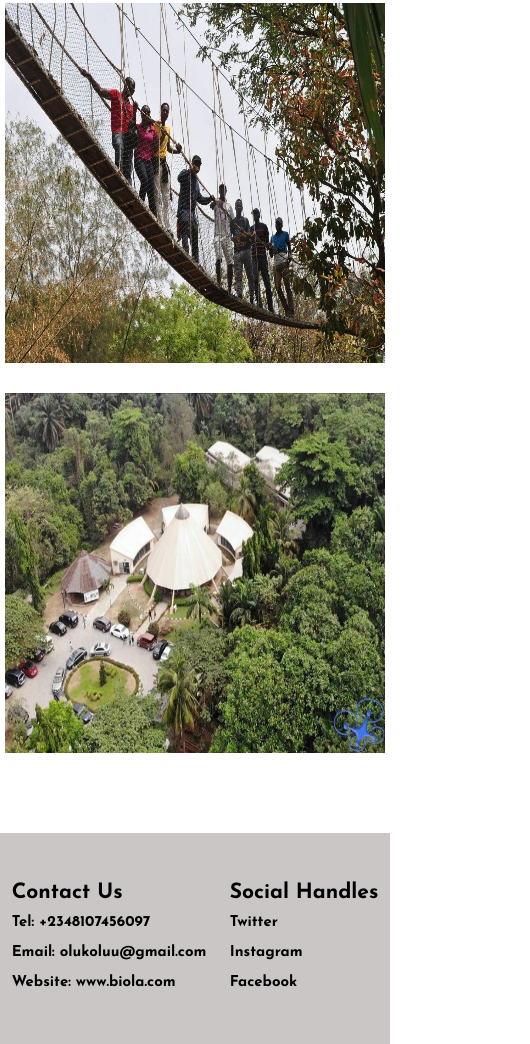
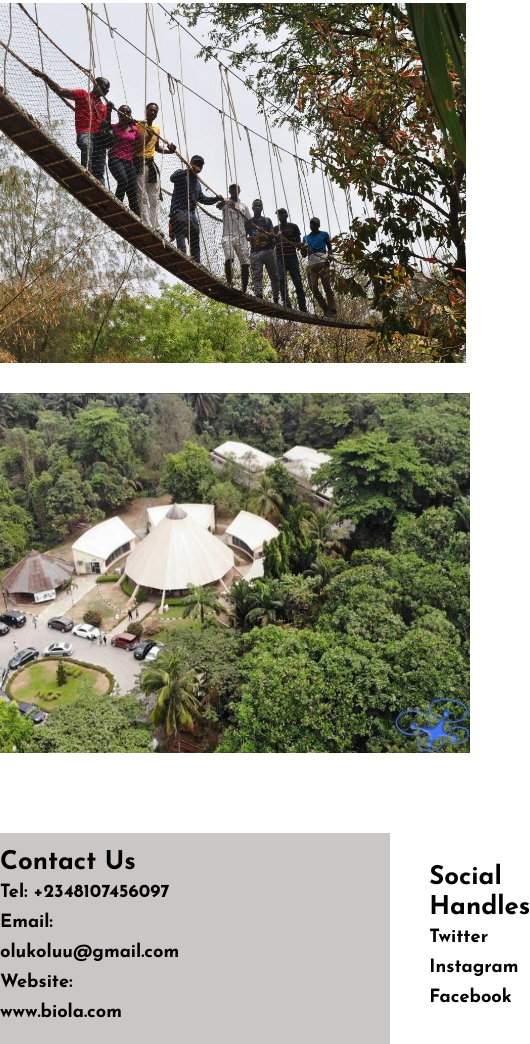
Before and after one commit to TechSekani/tourhero, a plain HTML site: page otherpages/lcs.html in a window 390 px wide. Shown: the part 2966-4010 px from the top of the page, 530 px wide, since content can reach past the window. Drawn offline with Linux system fonts and the light colour scheme.

Commit message:
viewport update

```diff
--- a/otherpages/otherpage.css
+++ b/otherpages/otherpage.css
@@ -154,6 +154,7 @@ span{
 }
 
 .content .gallery{
+    width: 100%;
     margin: 50px auto;
 }
 
@@ -163,7 +164,7 @@ span{
 }
 
 .content .gallery .gallery-img img{
-    width: 450px;
+    width: 45%;
     height: 360px;
 }
 
@@ -204,7 +205,7 @@ span{
 }
 
 
-@media screen and (max-width: 480px){
+@media screen and (max-width: 768px){
     #wrapper .header .navbar{
         padding: 20px;
     }
@@ -272,3 +273,14 @@ span{
         height: 300px;
     }
 }
+
+@media screen and (max-width: 992px){
+    .content .gallery .gallery-img img{
+        width: 550px;
+    }
+    #footer{
+        width: 100%;
+        column-gap: 250px;
+        font-size: 22px;
+    }
+}
--- a/style.css
+++ b/style.css
@@ -444,7 +444,7 @@ h4{
     display: none;
 }
 
-@media screen and (max-width: 480px){
+@media screen and (max-width: 768px){
 #wrapper .header .navbar{
     padding: 20px;
 }
@@ -530,3 +530,36 @@ h4{
     height: 300px;
 }
 }
+
+
+@media screen and (max-width: 992px){
+    .place-grid .grid{
+        width: 330px;
+    }
+    .hotel-grid .grid{
+        width: 330px;
+    }
+    .sight-grid .grid{
+        flex-wrap: wrap;
+        width: 100%;
+    }
+    .sight-grid{
+        margin: 30px 10px;
+        row-gap: 70px;
+    }
+    .sight-grid .grid-img{
+        height: 50vh;
+    }
+    .sight-grid .grid-text{
+        width: 100%;
+        padding: 10px 40px;
+        order: 2;
+        font-size: 20px;
+        line-height: 35px;
+    }
+    #footer{
+        width: 100%;
+        column-gap: 250px;
+        font-size: 22px;
+    }
+}
```
